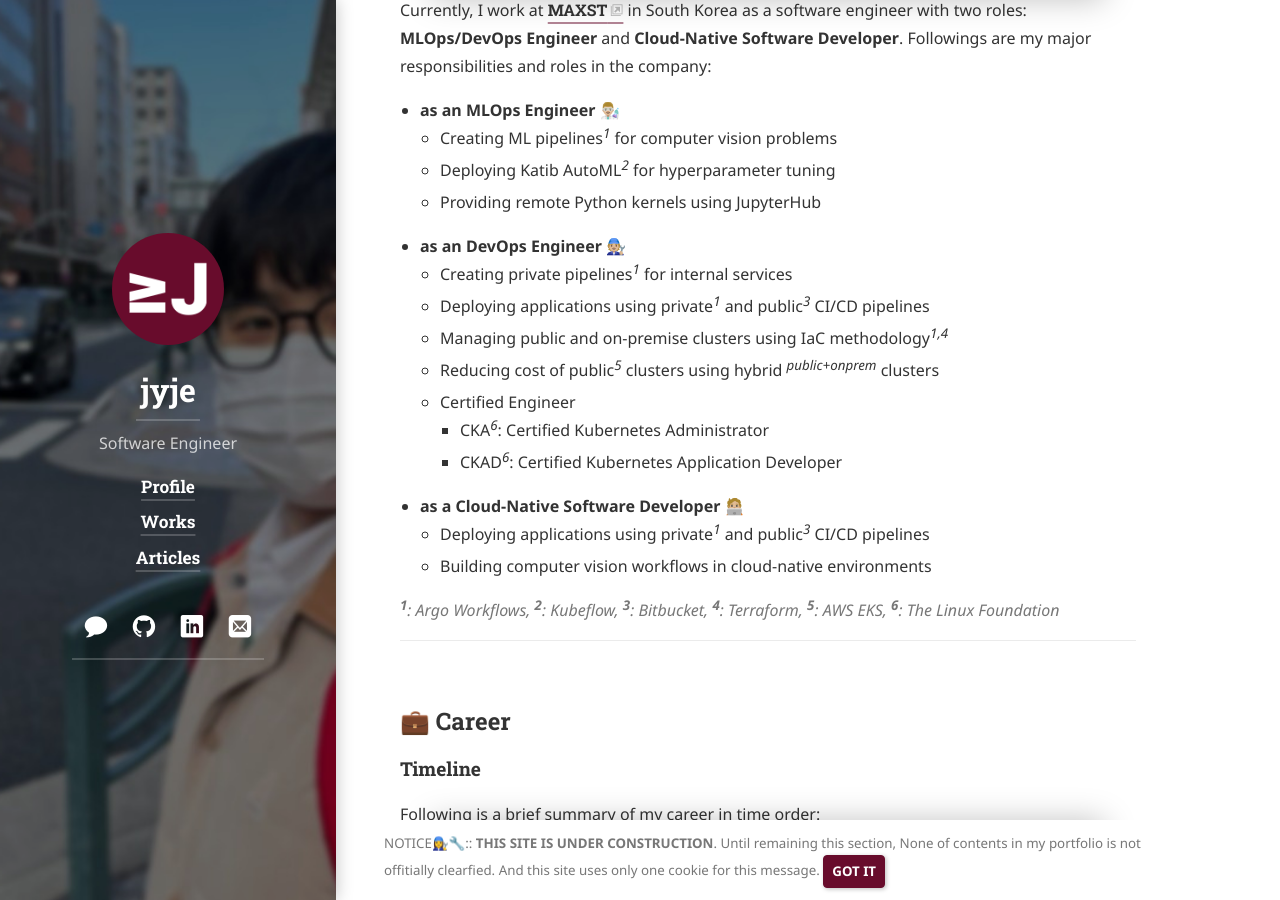
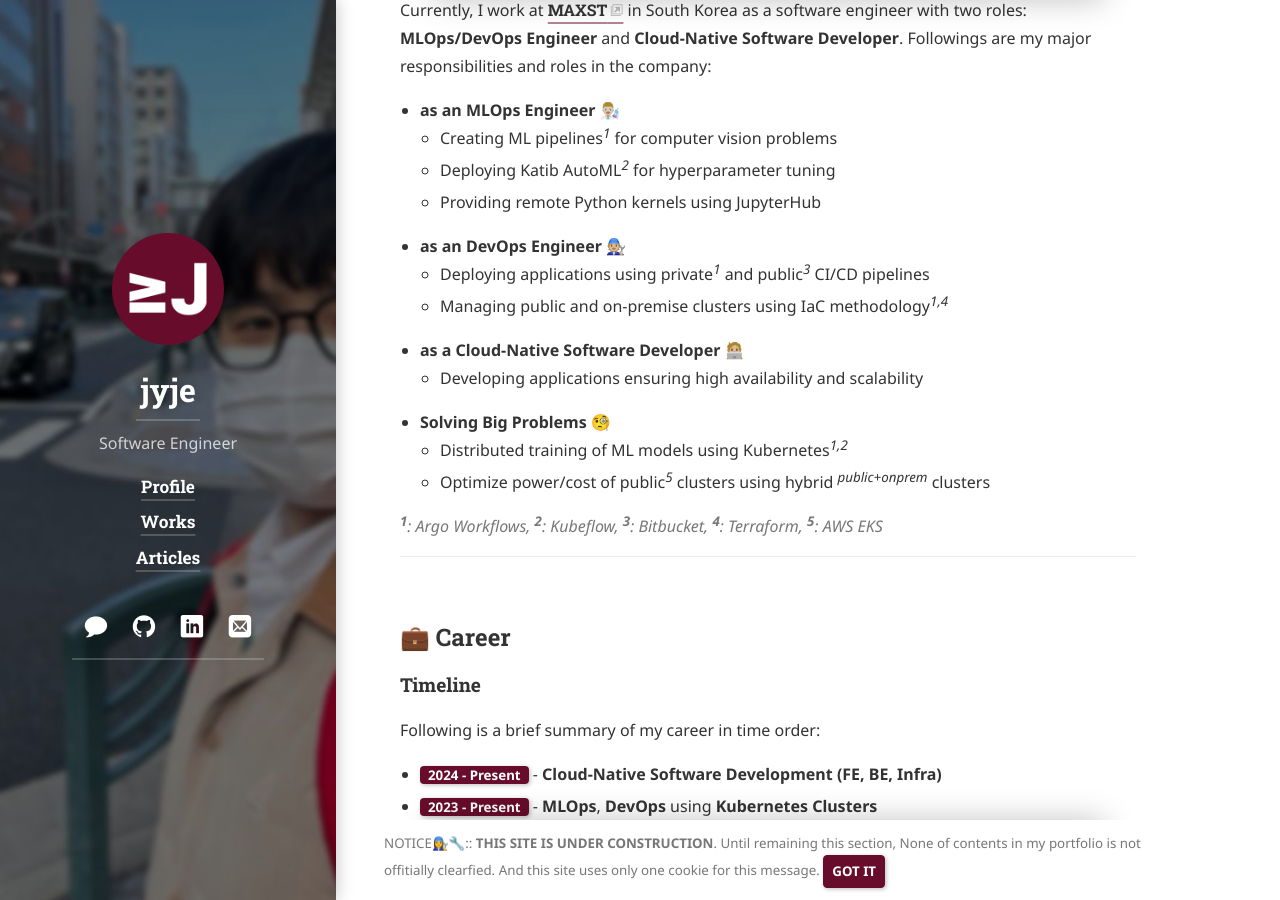
Before and after one commit to jyje/portfolio, a Jekyll site: the page built from profile/index.md, in a window 1280 px wide and 900 px high, scrolled down 803 px. Built offline with Jekyll 4.4.1, drawn with Linux system fonts in a browser that asks for light colours; cached includes are drawn as plain includes; nearby versions of some CDN libraries; some web fonts are replaced; library files that are not in the unit come from our copies.

Commit message:
🔧 profile: update contents

```diff
--- a/profile/index.md
+++ b/profile/index.md
@@ -44,25 +44,22 @@
     - Providing remote Python kernels using JupyterHub
 
 - **as an DevOps Engineer 🧑🏼‍🔧**
-    - Creating private pipelines<sup>*1*</sup> for internal services
     - Deploying applications using private<sup>*1*</sup> and public<sup>*3*</sup> CI/CD pipelines
     - Managing public and on-premise clusters using IaC methodology<sup>*1,4*</sup>
-    - Reducing cost of public<sup>*5*</sup> clusters using hybrid <sup>*public+onprem*</sup> clusters
-    - Certified Engineer
-        - CKA<sup>*6*</sup>:  Certified Kubernetes Administrator
-        - CKAD<sup>*6*</sup>: Certified Kubernetes Application Developer
 
 - **as a Cloud-Native Software Developer 🧑🏼‍💻**
-    - Deploying applications using private<sup>*1*</sup> and public<sup>*3*</sup> CI/CD pipelines
-    - Building computer vision workflows in cloud-native environments
+    - Developing applications ensuring high availability and scalability
+
+- **Solving Big Problems 🧐**
+    - Distributed training of ML models using Kubernetes<sup>*1,2*</sup>
+    - Optimize power/cost of public<sup>*5*</sup> clusters using hybrid <sup>*public+onprem*</sup> clusters
 
 <i>
   <sup>**1**</sup>: Argo Workflows,
   <sup>**2**</sup>: Kubeflow,
   <sup>**3**</sup>: Bitbucket,
   <sup>**4**</sup>: Terraform,
-  <sup>**5**</sup>: AWS EKS,
-  <sup>**6**</sup>: The Linux Foundation
+  <sup>**5**</sup>: AWS EKS
 </i>
 {:.faded}
 
```
